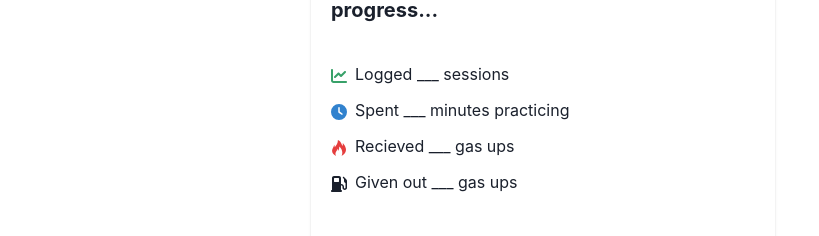
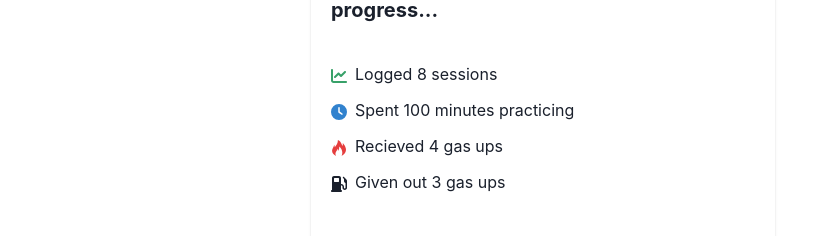
Before and after one commit to Willy-McNamara/freequency, a React app in the folder frontend/: page /Profile in a window 1280 px wide. Shown: the part 430-666 px from the top of the page, without its empty margins (97-916 px from the left). Built offline with nearby package versions, Linux system fonts and the light colour scheme; the HTML template or start-up script is replaced by a standard one.

Commit message:
Added stats to Profile

```diff
--- a/frontend/src/pages/Profile.tsx
+++ b/frontend/src/pages/Profile.tsx
@@ -16,7 +16,6 @@ import {
 import { dummyMemberOne, Member } from '../dummyData/dummyData';
 import { FaGasPump, FaChartLine, FaClock } from 'react-icons/fa6';
 import { ImFire } from 'react-icons/im';
-import { CiClock1 } from 'react-icons/ci';
 
 const Profile = () => {
   return (
@@ -38,20 +37,21 @@ const Profile = () => {
           <List spacing={3}>
             <ListItem>
               <ListIcon as={FaChartLine} color="green.500" />
-              Logged ___ sessions
+              Logged {dummyMemberOne.memberTotalSessions} sessions
             </ListItem>
             <ListItem>
               <ListIcon as={FaClock} color="blue.500" />
-              Spent ___ minutes practicing
+              Spent {dummyMemberOne.memberTotalPracticeMinutes} minutes
+              practicing
             </ListItem>
             <ListItem>
               <ListIcon as={ImFire} color="red.500" />
-              Recieved ___ gas ups
+              Recieved {dummyMemberOne.memberTotalGasUpsRecieved} gas ups
             </ListItem>
             {/* You can also use custom icons from react-icons */}
             <ListItem>
               <ListIcon as={FaGasPump} color="brown.500" />
-              Given out ___ gas ups
+              Given out {dummyMemberOne.memberTotalGasUpsGiven} gas ups
             </ListItem>
           </List>
         </CardBody>
```
